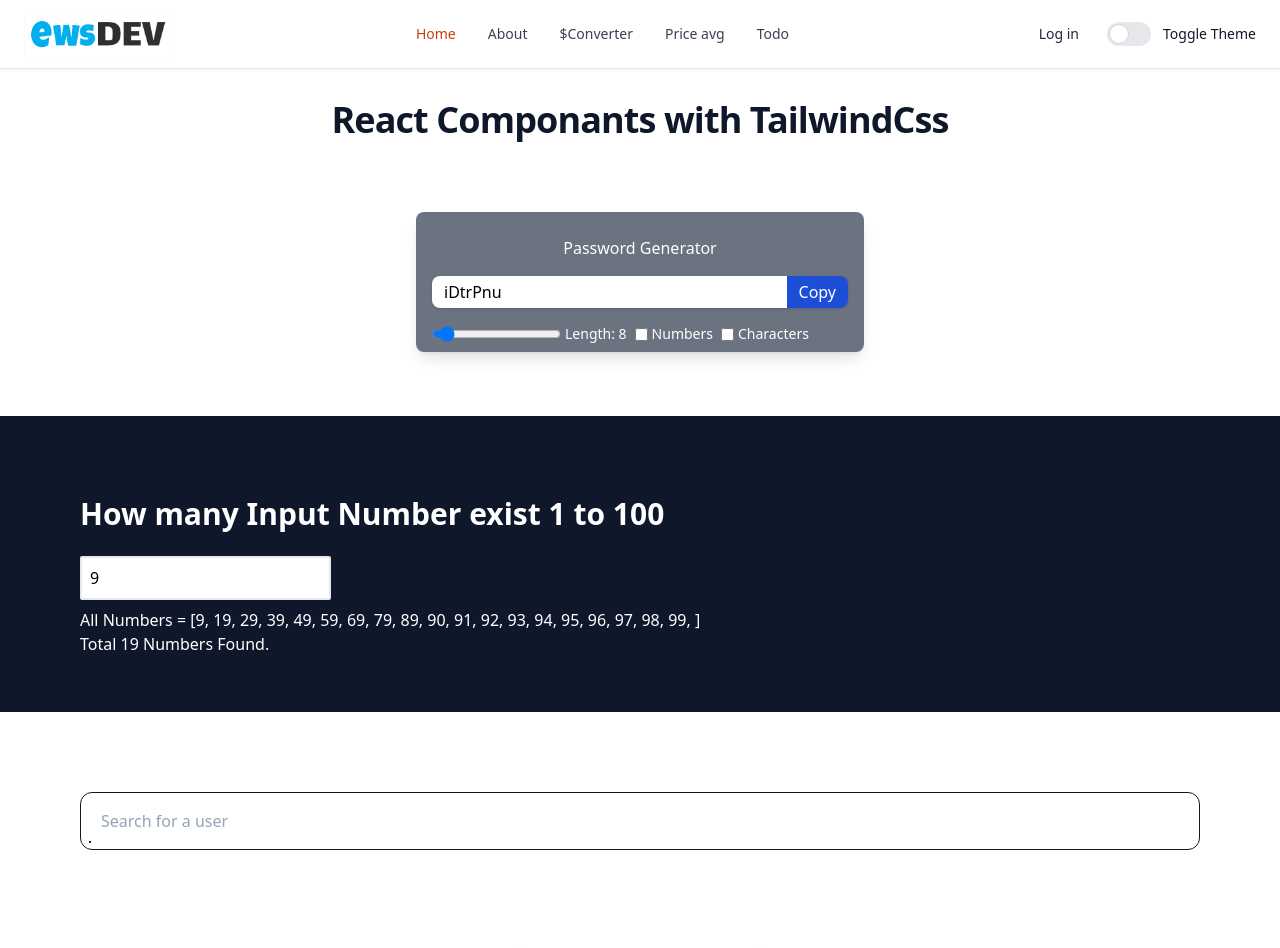
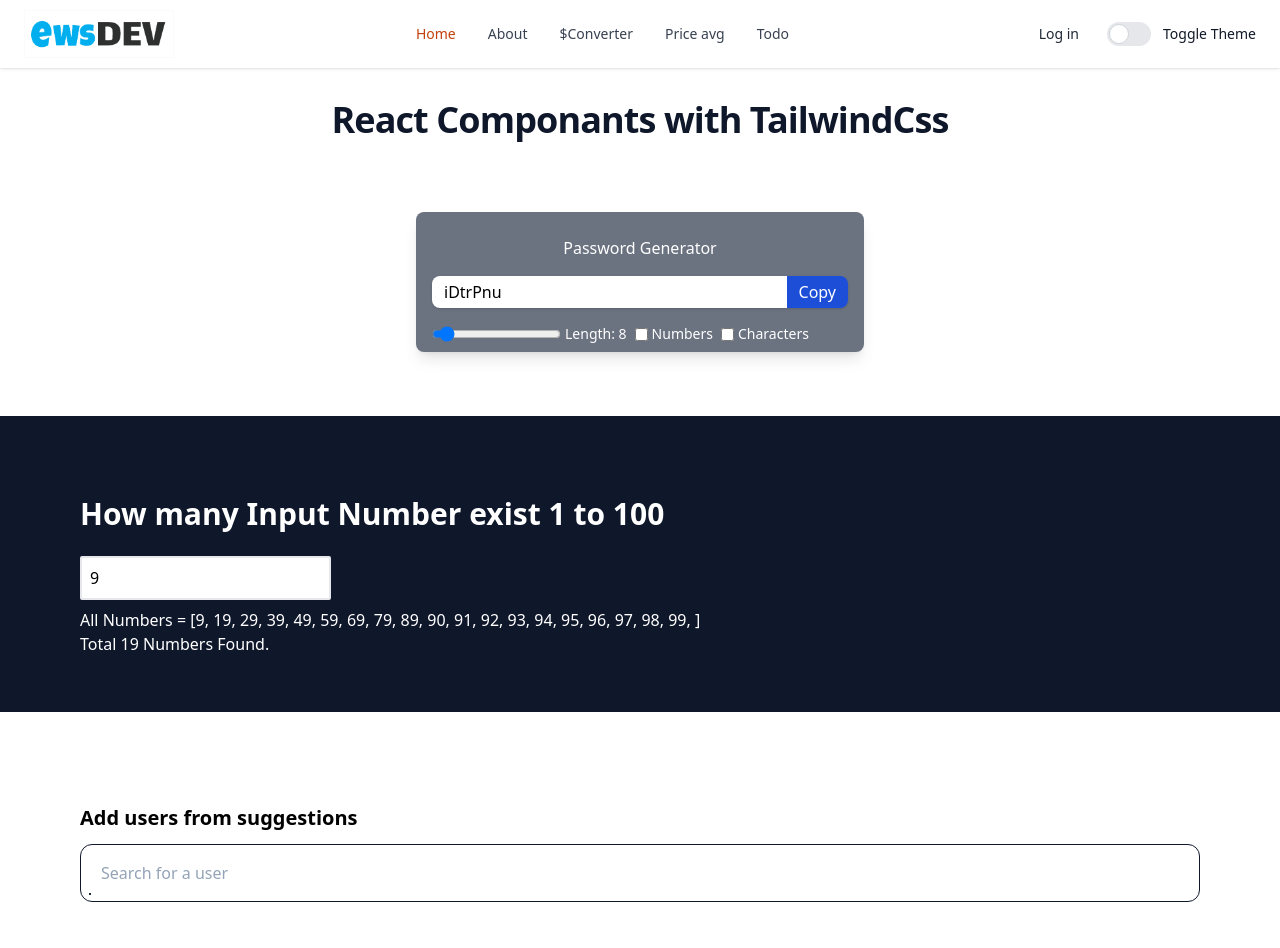
Before and after one commit to shaid85/React-Practice, a React (Vite) app: page / in a window 1280 px wide. Shown: the top 948 px of the page. Built offline with nearby package versions, Linux system fonts and the light colour scheme.

Commit message:
update Todo form

```diff
--- a/src/components/MultiuserSelect/SearchInput.jsx
+++ b/src/components/MultiuserSelect/SearchInput.jsx
@@ -54,7 +54,8 @@ function SearchInput() {
       }
     }
 
-    return <div className="w-full mx-auto max-w-6xl px-4 py-20 flex relative">
+    return <div className="w-full mx-auto max-w-6xl px-4 py-20 flex flex-col relative">
+       <h1 className="w-full text-xl font-bold py-3">Add users from suggestions</h1>
       <div className=" w-full flex items-center flex-wrap gap-2 p-2 rounded-xl border border-solid border-slate-900">
         {/* plils */}
         {selectedUsers.map((user) => {
--- a/src/components/TodoApp/TodoForm.jsx
+++ b/src/components/TodoApp/TodoForm.jsx
@@ -7,7 +7,7 @@ function TodoForm() {
     const {addTodo} = useTodo()
 
     const add = (e) => {
-        e.preventdefault
+        e.preventDefault()
         if(!todo) return
 
         addTodo({todo, completed: false})
```
